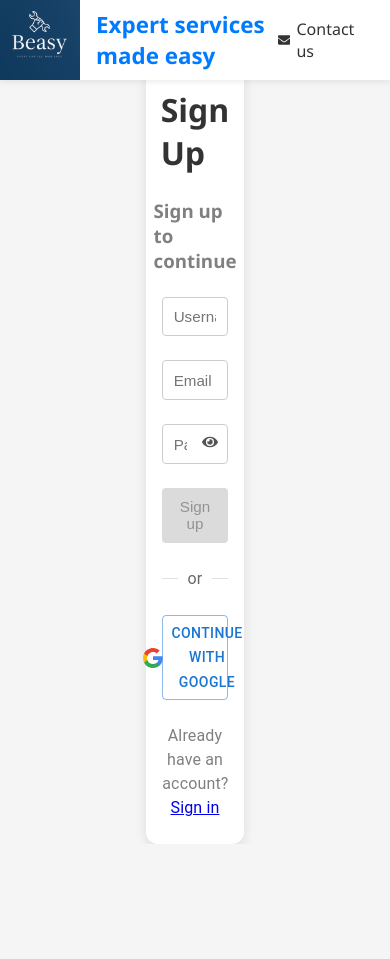
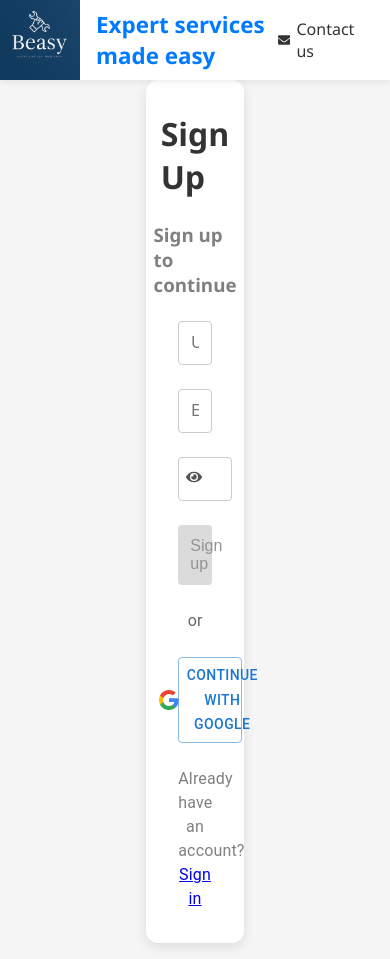
Before and after one commit to Azgoh/React-Practice, a React (Vite) app: page /register in a window 390 px wide. Before the commit the page ends 844 px from the top, so only its background shows below. Built offline with nearby package versions, Linux system fonts and the light colour scheme.

Commit message:
Use react hook form and zod

```diff
--- a/package.json
+++ b/package.json
@@ -12,6 +12,7 @@
   "dependencies": {
     "@emotion/react": "^11.14.0",
     "@emotion/styled": "^11.14.1",
+    "@hookform/resolvers": "^5.2.1",
     "@mui/icons-material": "^7.3.1",
     "@mui/material": "^7.3.1",
     "axios": "^1.11.0",
--- a/src/component/SignUpForm.css
+++ b/src/component/SignUpForm.css
@@ -1,8 +1,9 @@
 .register-wrapper {
   display: grid;
   grid-template-rows: auto 1fr;
-  height: 100vh;
-  width: 100vw;
+  min-height: 100vh;
+  min-width: 100vw;
+  overflow-y: auto;
 }
 
 .register-h1{
@@ -49,7 +50,6 @@
 
 .password-container input {
   width: 100%;
-  padding-right: 40px;
 }
 
 .password-container span {
@@ -85,10 +85,15 @@
   background-color: #0056b3;
 }
 
-.register-error {
+.register-api-error {
   font-size: 0.8rem;
   color: red;
   align-self: center;
+}
+
+.register-input-error{
+  font-size: 0.8rem;
+  color: red;
 }
 
 .register-success-message{
@@ -105,14 +110,3 @@
   border: 1px solid blue;
   outline: none;
 }
-
-@media (max-width: 480px) {
-  .register-form {
-    padding: 1.5rem 1rem;
-  }
-
-  .register-input, .register-btn {
-    font-size: 0.95rem;
-    padding: 0.65rem;
-  }
-}
--- a/src/component/SignUpForm.tsx
+++ b/src/component/SignUpForm.tsx
@@ -1,169 +1,129 @@
 /* eslint-disable @typescript-eslint/no-explicit-any */
-import React, { useState } from 'react';
-import axios from 'axios';
-import type { RegisterRequestDto } from '../interface/RegisterRequestDto';
-import * as FaIcons from 'react-icons/fa';
-import './SignUpForm.css';
-import { Link } from 'react-router-dom';
-import { GoogleIcon } from '../icons/CustomIcons';
-import { Button, Divider, Typography } from '@mui/material';
-import { useNavigate } from 'react-router-dom';
-import { API_BASE_URL, OAUTH2_BASE_URL } from '../config/Config';
-import Header from './Header';
+import React, { useState } from "react";
+import { useForm } from "react-hook-form";
+import axios from "axios";
+import * as FaIcons from "react-icons/fa";
+import "./SignUpForm.css";
+import { Link } from "react-router-dom";
+import { GoogleIcon } from "../icons/CustomIcons";
+import { Button, Divider, Typography } from "@mui/material";
+import { useNavigate } from "react-router-dom";
+import { API_BASE_URL, OAUTH2_BASE_URL } from "../config/Config";
+import Header from "./Header";
+import { zodResolver } from "@hookform/resolvers/zod";
+import { signUpSchema, type TSignUpScema } from "../lib/types";
 
-
-function SignUpForm() {
-
-    const [formData, setFormData] = useState<RegisterRequestDto>({
-        username: '',
-        email: '',
-        password: ''
+export default function SignUpForm() {
+  const {
+    register,
+    handleSubmit,
+    formState: { errors, isSubmitting, isValid },
+  } = useForm<TSignUpScema>({
+    resolver: zodResolver(signUpSchema),
+    mode: "onTouched",
   });
 
-    const [message, setMessage] = useState<string | null>(null);
-    const [error, setError] = useState<string | null>(null);
+  const [successMessage, setSuccessMessage] = useState<string | null>(null);
 
-    const [usernameError, setUsernameError] = useState<string | null>(null);
-
-    const [isUsernameValid, setIsUsernameValid] = useState<boolean>(false);
-
-    const [emailError, setEmailError] = useState<string | null>(null);
-
-    const [isEmailValid, setIsEmailValid] = useState<boolean>(false);
-
-    const [passwordError, setPasswordError] = useState<string | null>(null);
+  const [apiError, setApiError] = useState<string | null>(null);
 
   const [showPassword, setShowPassword] = useState<boolean>(false);
 
-    const [isPasswordValid, setIsPasswordValid] = useState<boolean>(false);
+  const togglePasswordVisibility = () => {
+    setShowPassword((prev) => !prev);
+  };
 
-    const passwordRegex = /^[a-zA-Z0-9]{8,30}$/;
-
-    const emailRegex = /^[^\s@]+@[^\s@]+\.[^\s@]+$/;
-
-    const passwordErrorMessage: string = "Password must be between 8-30 characters, only numbers and letters";
-
-    const navigate = useNavigate();
-
-    const handleChange = (e: React.ChangeEvent<HTMLInputElement>): void => {
-        const {name, value} = e.target;
-        setFormData(prev => ({
-            ...prev,
-            [name]: value
-        }))
-
-        if(name === "username"){
-            if(value.length < 5 && value.length > 0){
-                setUsernameError("Username must be at least 5 characters");
-                setIsUsernameValid(false);
-            }else{
-                setUsernameError(null);
-                setIsUsernameValid(true);
-            }
-        }
-
-        if(name === "email"){
-            if(!emailRegex.test(value) && value.length > 0){
-                setEmailError("Please enter a valid email address");
-                setIsEmailValid(false);
-            }else if (value.length == 0){
-                setEmailError(null);
-                setIsEmailValid(false);
-            } else {
-                setEmailError(null);
-                setIsEmailValid(true);
-            }
-        }
-
-        if(name === "password"){
-            if(value.length > 0 && !passwordRegex.test(value)){
-                setPasswordError(passwordErrorMessage);
-                setIsPasswordValid(false);
-            } else if(value.length == 0){
-                setIsPasswordValid(false);
-                setPasswordError(null);
-            } else {
-                setIsPasswordValid(true);
-                setPasswordError(null);
-            }
+  const onSubmit = async (data: TSignUpScema): Promise<void> => {
+    setApiError(null);
+    setSuccessMessage(null);
+    try {
+      const response = await axios.post(`${API_BASE_URL}/register`, data, {
+        headers: { "Content-Type": "application/json" },
+      });
+      setSuccessMessage(response.data);
+      setApiError(null);
+    } catch (error: any) {
+      setApiError(error.response.data.message);
+      setSuccessMessage(null);
     }
   };
 
-    const isFormValid = (): boolean=> {
-        return isUsernameValid && isEmailValid && isPasswordValid;
-    }
 
-    const handleSubmit = async (e: React.FormEvent): Promise<void> => {
-        e.preventDefault();
-        setMessage(null);
-        setError(null);
+  return (
+    <div className="register-wrapper">
+      <Header shownav={false}></Header>
+      <form onSubmit={handleSubmit(onSubmit)} className="register-form">
+        <h1 className="register-h1">Sign Up</h1>
+        <h3 className="register-h3">Sign up to continue</h3>
 
-        try{
-            const response = await axios.post<string>(`${API_BASE_URL}/register`, formData,
-                {headers: { 'Content-Type': 'application/json' }}
-            );
-            setMessage(response.data);
-            navigate("/login");
+        {errors.username && (
+          <p className="register-input-error">{`${errors.username.message}`}</p>
+        )}
+        <input
+          {...register("username")}
+          placeholder="Username"
+          className="register-input"
+        />
 
-        } catch (err: any){
-            if(err.response?.data?.message){
-                setError(err.response.data.message);
-            } else {
-                setError("Registration failed. Please try again");
-            }
-        }
-    };
+        {errors.email && (
+          <p className="register-input-error">{`${errors.email.message}`}</p>
+        )}
+        <input
+          {...register("email")}
+          type="email"
+          placeholder="Email"
+          className="register-input"
+        />
 
-    const togglePasswordVisibility = () => {
-        setShowPassword(prev => !prev);
-    };
-
-    return(
-        <div className='register-wrapper'>
-            <Header shownav={false}></Header>
-            <form onSubmit={handleSubmit} className='register-form'>
-                <h1 className='register-h1'>Sign Up</h1>
-                <h3 className='register-h3'>Sign up to continue</h3>
-                <input name='username' placeholder='Username' value={formData.username} onChange={handleChange} required className='register-input'/>
-                {usernameError && <p>{usernameError}</p>}
-                <input name='email' type='email' placeholder='Email' value={formData.email} onChange={handleChange} required className='register-input'/>
-                {emailError &&  <p>{emailError}</p>}
-                <div className='password-container'>
-                    <input name='password' type={showPassword ? 'text' : 'password'}
-                    placeholder='Password' value={formData.password} onChange={handleChange} autoComplete='new-password' required className='register-input'/>
-                    <span
-                    onClick={togglePasswordVisibility}>
-                    {showPassword ? <FaIcons.FaEyeSlash/> : <FaIcons.FaEye/>}
+        {errors.password && (
+          <p className="register-input-error">{`${errors.password.message}`}</p>
+        )}
+        <div className="password-container">
+          <input
+            {...register("password")}
+            name="password"
+            type={showPassword ? "text" : "password"}
+            placeholder="Password"
+            autoComplete="new-password"
+            className="register-input"
+          />
+          <span onClick={togglePasswordVisibility}>
+            {showPassword ? <FaIcons.FaEyeSlash /> : <FaIcons.FaEye />}
           </span>
         </div>
-                {passwordError && <p>{passwordError}</p>}
-                <button className='register-btn' type='submit' disabled={!isFormValid()}>Sign up</button>
+
+        <button
+          className="register-btn"
+          type="submit"
+          disabled={isSubmitting || !isValid}
+        >
+          {isSubmitting ? "Submitting..." : "Sign up"}
+        </button>
         <Divider>
-                    <Typography sx={{ color: 'text.secondary' }}>or</Typography>
+          <Typography sx={{ color: "text.secondary" }}>or</Typography>
         </Divider>
         <Button
           fullWidth
           variant="outlined"
-                onClick={() => { window.location.href = `${OAUTH2_BASE_URL}`;}}
+          onClick={() => {
+            window.location.href = `${OAUTH2_BASE_URL}`;
+          }}
           startIcon={<GoogleIcon />}
         >
           Continue with Google
         </Button>
-                <Typography sx={{ textAlign: 'center' }} className='login_typography'>
-                Already have an account?{' '}
-                <Link
-                to="/login"
-                className='login_link'
-                >
+        <Typography sx={{ textAlign: "center" }} className="login_typography">
+          Already have an account?{" "}
+          <Link to="/login" className="login_link">
             Sign in
           </Link>
         </Typography>
-            {message && <p className='register-success-message'>{message}</p>}
-            {error && <p className='register-error'>{error}</p>}
+
+        {successMessage && (
+          <p className="register-success-message">{successMessage}</p>
+        )}
+        {apiError && <p className="register-api-error">{apiError}</p>}
       </form>
-
     </div>
-    )
+  );
 }
-
-export default SignUpForm;
--- a/src/interface/RegisterRequestDto.ts
+++ /dev/null
@@ -1,5 +0,0 @@
-export interface RegisterRequestDto{
-    username: string;
-    email: string;
-    password: string;
-}
--- /dev/null
+++ b/src/lib/types.ts
@@ -0,0 +1,16 @@
+import { z } from "zod";
+
+export const signUpSchema = z.object({
+  username: z
+    .string()
+    .min(5, "Username must be at least 5 characters")
+    .max(20, "Username must not exceed 20 characters"),
+  email: z.email("Invalid email address"),
+  password: z
+    .string()
+    .min(8, "Password must be at least 8 characters")
+    .max(30, "Password must not exceed 30 characters")
+    .regex(/^[A-Za-z0-9]+$/, "Password can only contain letters and numbers"),
+});
+
+export type TSignUpScema = z.infer<typeof signUpSchema>;
```
Also changed, not shown: 1 other file (tests, documents, lock files or other folders). Lines whose indentation alone changed are shown as unchanged.
